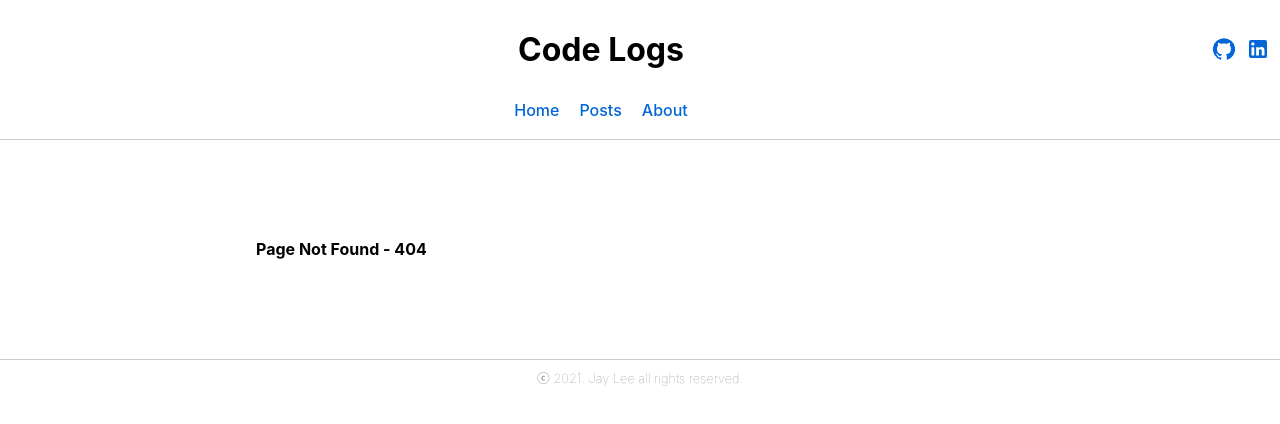
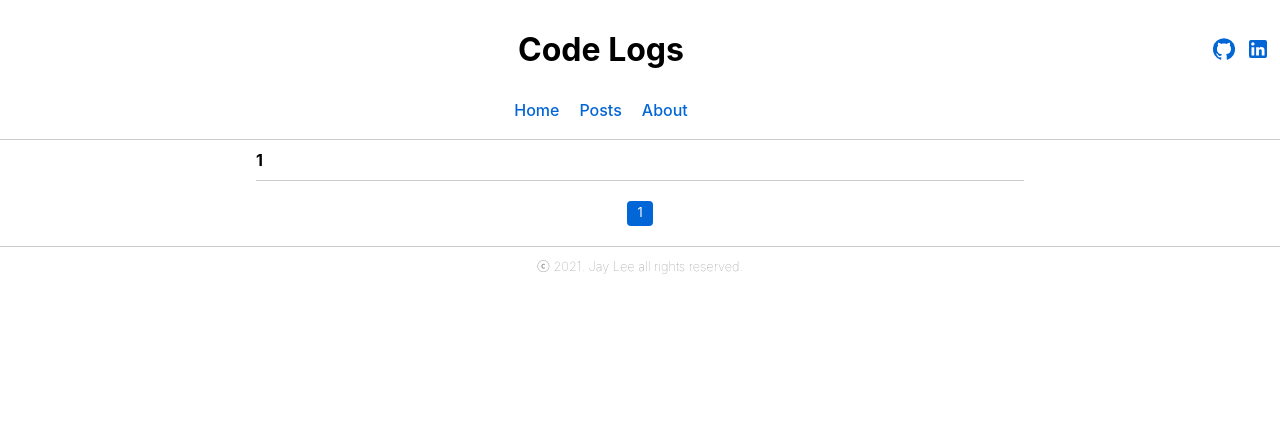
Before and after one commit to code-logs/blog-v2, a Next.js app: page /categories/1/1 in a window 1280 px wide. Before the commit this address had no page. Shown: the top 424 px of the page. Built offline with nearby package versions, Linux system fonts and the light colour scheme.

Commit message:
Update category page

```diff
--- a/components/category-indexer/CategoryIndexer.tsx
+++ b/components/category-indexer/CategoryIndexer.tsx
@@ -14,7 +14,7 @@ const CategoryIndexer = (props: CategoryIndexerProps) => {
       <ul>
         {props.categories.map((category, idx) => (
           <li key={idx}>
-            <Link href={`${blogConfig.baseURL}/categories/${category}`}>
+            <Link href={`${blogConfig.baseURL}/categories/${encodeURI(category)}/1`}>
               <a>
                 {postsDatabase.hasNewByCategory(category) && (
                   <span className={styles.newTag}>New</span>
--- a/components/paginator/Paginator.tsx
+++ b/components/paginator/Paginator.tsx
@@ -15,6 +15,7 @@ export interface PaginatorProps {
   displayCount?: number
   query?: string
   enableQuickPaging?: boolean
+  baseURL: string
 }
 
 const Paginator = ({
@@ -22,6 +23,7 @@ const Paginator = ({
   lastPage,
   displayCount = 5,
   query,
+  baseURL,
 }: PaginatorProps) => {
   const [pageList, setPageList] = useState<number[]>([])
   useEffect(() => {
@@ -44,7 +46,7 @@ const Paginator = ({
   useEffect(() => {}, [])
 
   const buildURL = (page: number) => {
-    let url = `${blogConfig.baseURL}/posts/${page}`
+    let url = `${baseURL}/${page}`
     if (query) url += `?query=${query}`
 
     return url
--- a/components/tag-indexer/TagIndexer.tsx
+++ b/components/tag-indexer/TagIndexer.tsx
@@ -23,7 +23,7 @@ const TagIndexer = (props: TagIndexerProps) => {
         Tags
         <Link href="/tags">
           <a className={styles.seeMore}>
-            <span>See more</span>
+            <span>See more tags</span>
           </a>
         </Link>
       </h2>
--- a/database/post-database.ts
+++ b/database/post-database.ts
@@ -58,6 +58,13 @@ class PostDatabase extends Database<Post> {
     return foundPosts
   }
 
+  findByCategory(category: string, limit?: number, skip: number = 0) {
+    const foundPosts = this.dataset.filter((post) => post.category === category)
+
+    if (limit !== undefined) return foundPosts.slice(skip, skip + limit)
+    return foundPosts
+  }
+
   findByNormalizedTitle(normalizedTitle: string) {
     return this.dataset.find((post) => {
       return PostUtil.normalizeTitle(post.title) === normalizedTitle
--- /dev/null
+++ b/pages/categories/[category]/[page].tsx
@@ -0,0 +1,79 @@
+import { NextPage } from 'next'
+import Paginator from '../../../components/paginator/Paginator'
+import { Post } from '../../../components/recent-posts/RecentPosts'
+import PostCard from '../../../components/post-card/PostCard'
+import blogConfig from '../../../config/blog.config'
+import postsDatabase from '../../../database/post-database'
+
+export async function getStaticPaths() {
+  const posts = postsDatabase.find()
+  const categories = posts.map((post) => post.category)
+  const categoryPageMap = new Map<string, number>()
+  categories.forEach((category) => {
+    const posts = postsDatabase.findByCategory(category)
+    const lastPage = Math.ceil(posts.length / blogConfig.pageLimit)
+
+    categoryPageMap.set(category, lastPage)
+  })
+
+  let paths: string[] = []
+  categoryPageMap.forEach((lastPage, category) => {
+    Array(lastPage)
+      .fill('')
+      .map((_, idx) => idx + 1)
+      .forEach((page) => {
+        paths.push(`/categories/${encodeURI(category)}/${page}`)
+      })
+  })
+
+  return { paths, fallback: false }
+}
+
+export async function getStaticProps(context: {
+  params: { category: string; page: string }
+}) {
+  const category = decodeURI(context.params.category)
+  const page = Number(context.params.page)
+  const pageLimit = blogConfig.pageLimit
+  const skip = (page - 1) * pageLimit
+
+  const lastPage = Math.ceil(postsDatabase.findByCategory(category).length / 1)
+  const posts = postsDatabase.findByCategory(category, pageLimit, skip)
+
+  return {
+    props: {
+      page,
+      lastPage,
+      posts,
+      category,
+    },
+  }
+}
+
+const Category: NextPage<{
+  page: number
+  lastPage: number
+  posts: Post[]
+  category: string
+}> = (props) => {
+  const { page, lastPage, posts, category } = props
+
+  return (
+    <>
+      <h1>{category}</h1>
+
+      {Boolean(posts?.length) &&
+        posts.map((post, idx) => (
+          <PostCard titleLevel={2} key={idx} post={post} />
+        ))}
+
+      <Paginator
+        page={page}
+        lastPage={lastPage}
+        baseURL={`${blogConfig.baseURL}/categories/${category}`}
+      />
+    </>
+  )
+}
+
+export default Category
```
